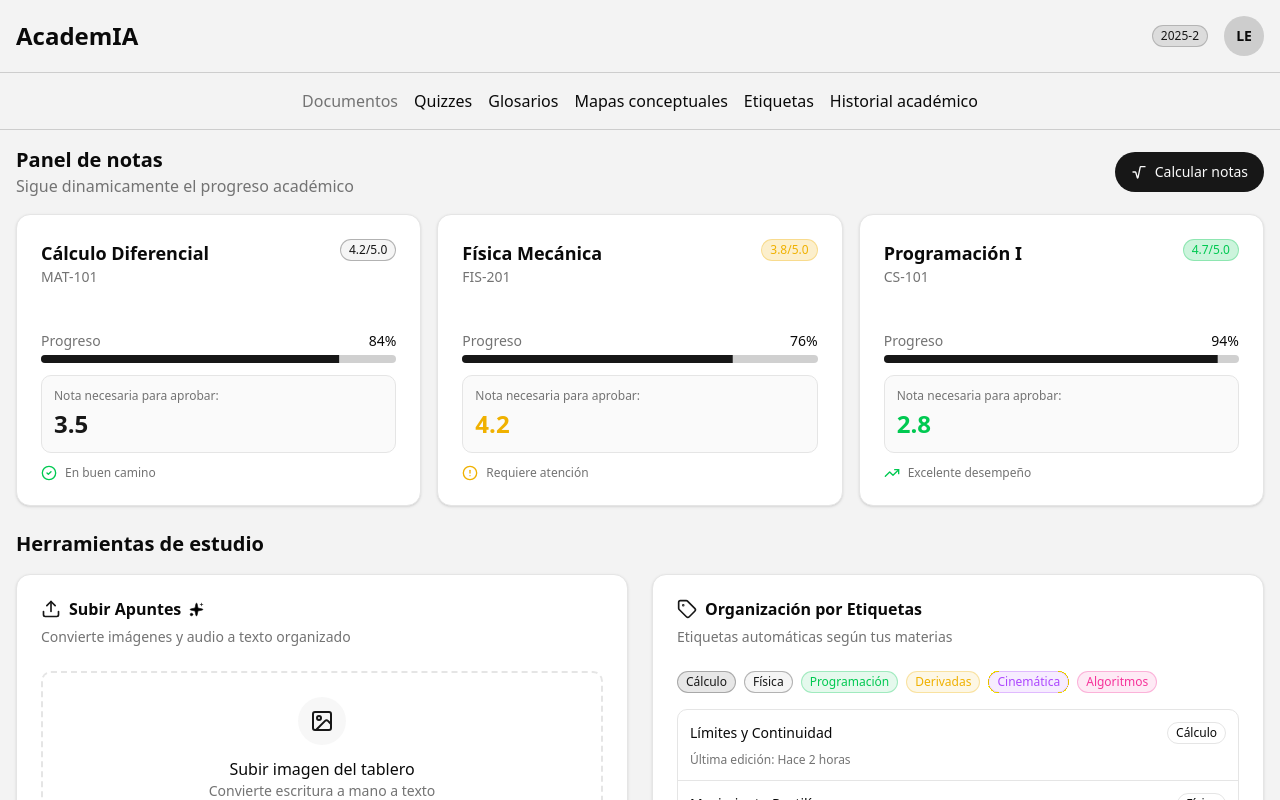
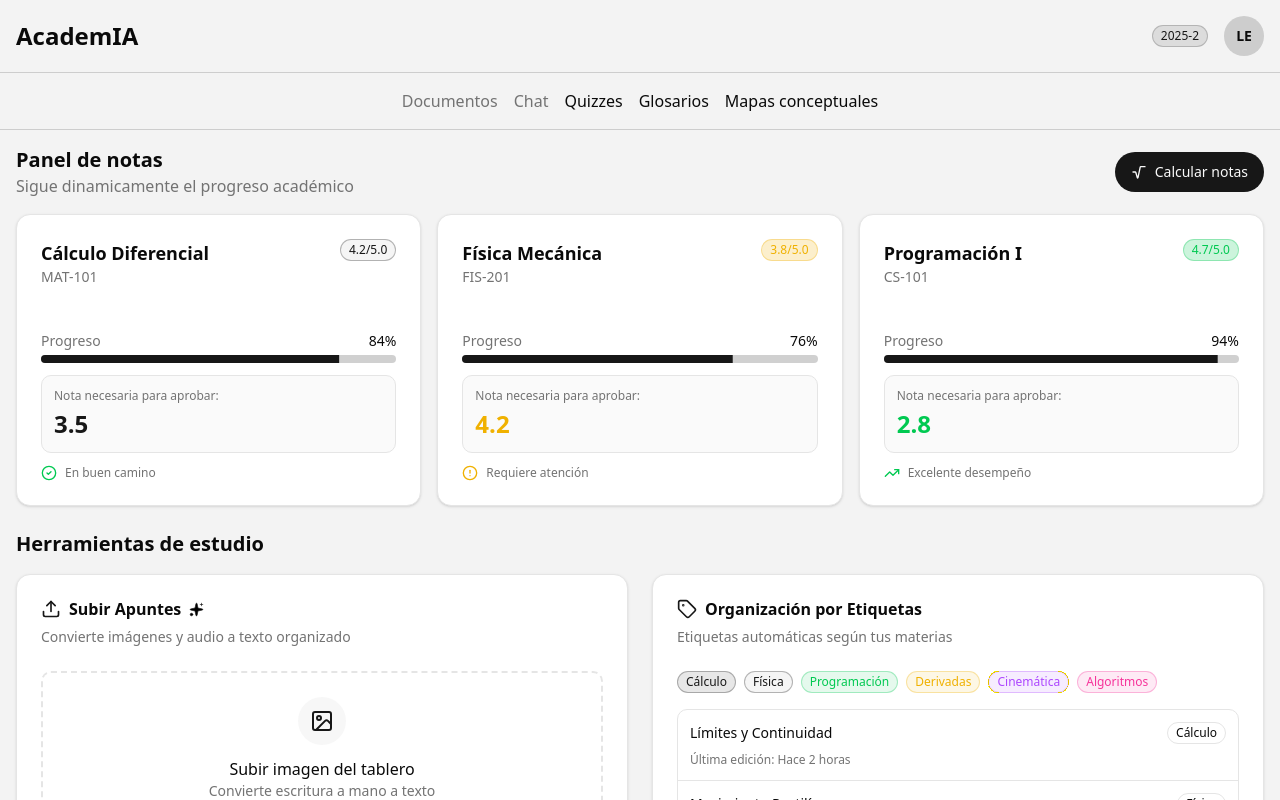
Before and after one commit to yerovyespitia/academia, a Next.js app: page / in a window 1280 px wide. Shown: the top 800 px of the page. Built offline with nearby package versions, Linux system fonts and the light colour scheme.

Commit message:
feat: update links

```diff
--- a/components/sub-navbar/index.tsx
+++ b/components/sub-navbar/index.tsx
@@ -9,6 +9,10 @@ const links = [
     href: '/documents',
   },
   {
+    label: 'Chat',
+    href: '/chat',
+  },
+  {
     label: 'Quizzes',
     href: '/',
   },
@@ -18,14 +22,6 @@ const links = [
   },
   {
     label: 'Mapas conceptuales',
-    href: '/',
-  },
-  {
-    label: 'Etiquetas',
-    href: '/',
-  },
-  {
-    label: 'Historial académico',
     href: '/',
   },
 ]
```
